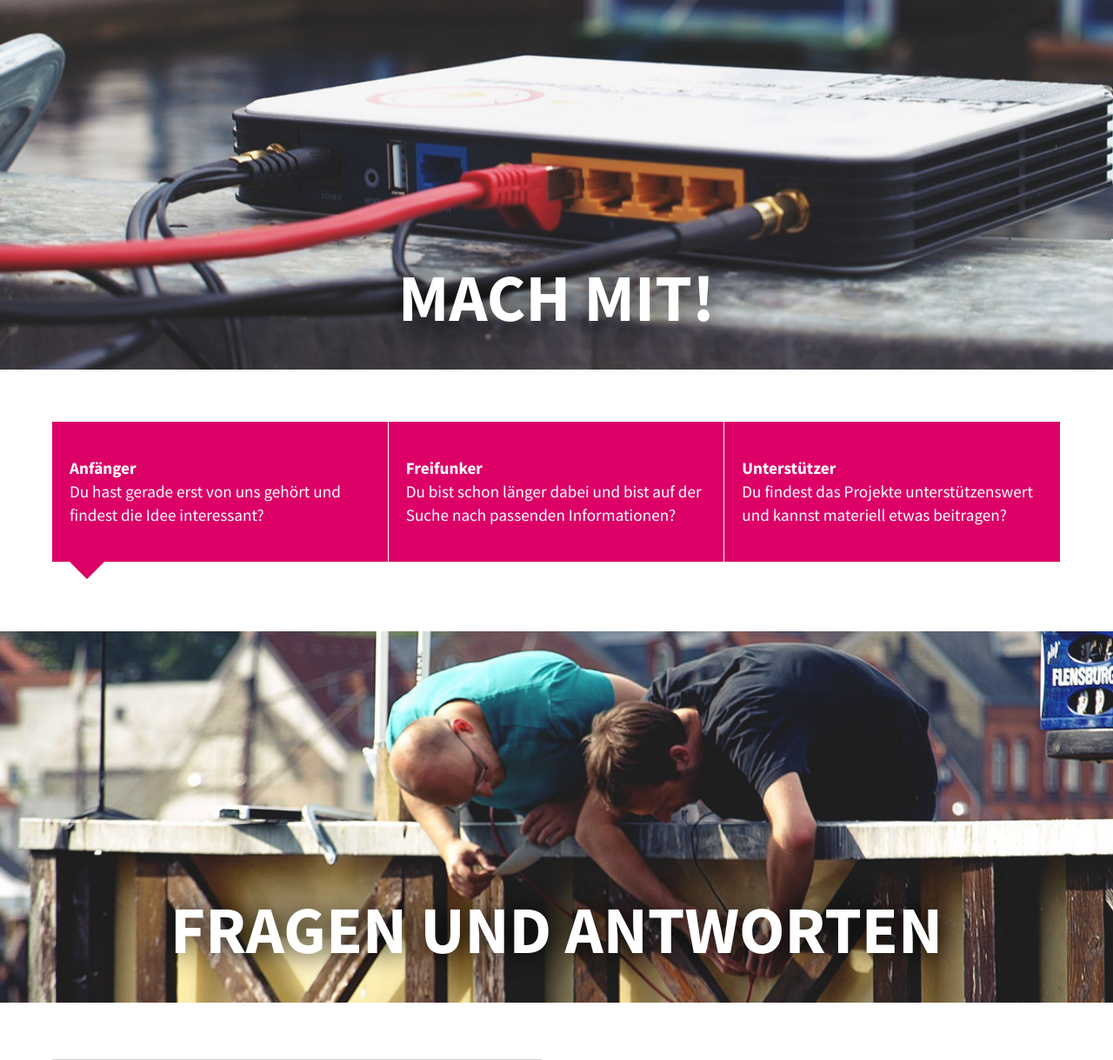
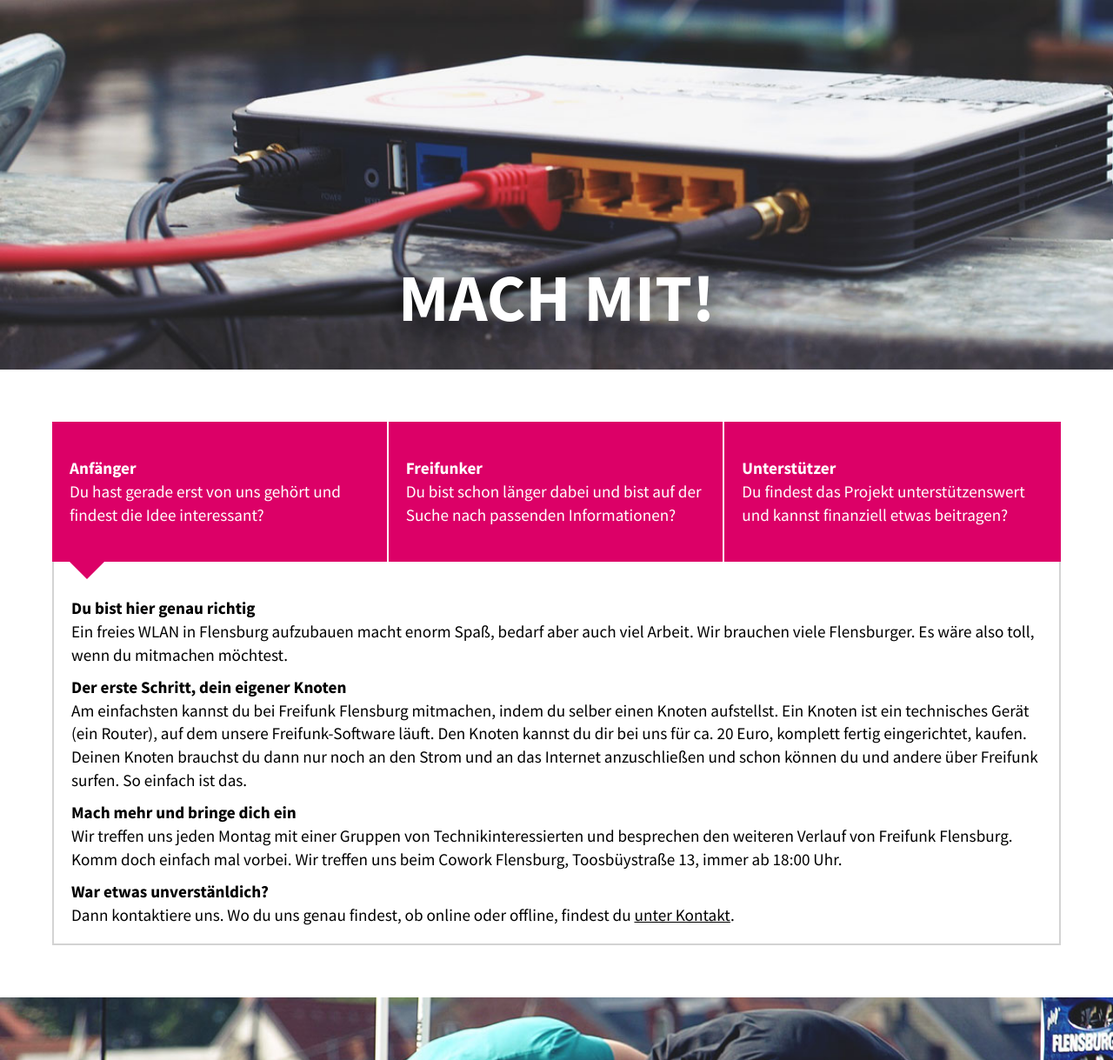
Before and after one commit to freifunk-flensburg/website, a PHP site: page / in a window 1280 px wide. Shown: the part 1976-3195 px from the top of the page at 87% size. Run offline with PHP 8.4, Linux system fonts and the light colour scheme; some libraries are stand-ins or nearby versions.

Commit message:
first section for participation

```diff
--- a/assets/stylesheets/style.css
+++ b/assets/stylesheets/style.css
@@ -320,23 +320,27 @@ html.sticky .logo a {
     participate section
 */
 
-.participate_list {
+.participate_list-choose-customer {
     list-style: none;
 }
 
-.participate_list li {
+.participate_list-choose-customer li {
     width: 33.33333%;
     float: left;
-    border-right: 1px solid #ffffff;
+    border-right: 2px solid #ffffff;
 }
 
-.participate_list li header {
+.participate_list-choose-customer li:last-child {
+    border: 0;
+}
+
+.participate_list-choose-customer li header {
     background-color: #dc0067;
     color: #ffffff;
     padding: 40px 20px;
 }
 
-.participate_list li.active:after {
+.participate_list-choose-customer li.active:after {
     content: '';
     display: block;
     margin-left: 20px;
@@ -348,14 +352,23 @@ html.sticky .logo a {
     border-top: 20px solid #dc0067;
 }
 
-.participate_list li section {
-    padding: 20px;
-}
-
-.participate_list:after {
+.participate_list-choose-customer:after {
     content: '';
     display: block;
     clear: both;
+}
+
+.participate_show-customer {
+    border-bottom: 2px solid lightgrey;
+    border-left: 2px solid lightgrey;
+    border-right: 2px solid lightgrey;
+    padding: 40px 20px 20px 20px;
+    margin-top: -20px;
+    display: none;
+}
+
+.participate_show-customer.active {
+    display: block;
 }
 
 /*
--- a/content/participate.php
+++ b/content/participate.php
@@ -1,4 +1,4 @@
-<ul class="participate_list">
+<ul class="participate_list-choose-customer">
     <li class="active">
         <header>
             <h3>Anfänger</h3>
@@ -14,7 +14,28 @@
     <li>
         <header>
             <h3>Unterstützer</h3>
-            <p>Du findest das Projekte unterstützenswert und kannst materiell etwas beitragen?</p>
+            <p>Du findest das Projekt unterstützenswert und kannst finanziell etwas beitragen?</p>
         </header>
     </li>
 </ul>
+<article class="participate_show-customer active">
+    <h4>Du bist hier genau richtig</h4>
+    <p>Ein freies WLAN in Flensburg aufzubauen macht enorm Spaß, bedarf aber auch viel Arbeit. Wir brauchen viele Flensburger. Es wäre also toll, wenn du mitmachen möchtest.
+    <h4>Der erste Schritt, dein eigener Knoten</h4>
+    <p>Am einfachsten kannst du bei Freifunk Flensburg mitmachen, indem du selber einen Knoten aufstellst. Ein Knoten ist ein technisches Gerät (ein Router), auf dem unsere Freifunk-Software läuft. Den Knoten kannst du dir bei uns für ca. 20 Euro, komplett fertig eingerichtet, kaufen. Deinen Knoten brauchst du dann nur noch an den Strom und an das Internet anzuschließen und schon können du und andere über Freifunk surfen. So einfach ist das.</p>
+    <h4>Mach mehr und bringe dich ein</h4>
+    <p>Wir treffen uns jeden Montag mit einer Gruppen von Technikinteressierten und besprechen den weiteren Verlauf von Freifunk Flensburg. Komm doch einfach mal vorbei. Wir treffen uns beim Cowork Flensburg, Toosbüystraße 13, immer ab 18:00 Uhr.</p>
+    <h4>War etwas unverstänldich?</h4>
+    <p>Dann kontaktiere uns. Wo du uns genau findest, ob online oder offline, findest du <a href="#contact">unter Kontakt</a>.</p>
+</article>
+<article class="participate_show-customer">
+    - Wiki
+    - Freifunk.net
+    - Github
+    - Map
+    - Firmware herunterladen
+</article>
+<article class="participate_show-customer">
+    - Suche nach Räumen
+    - Spende
+</article>
```
